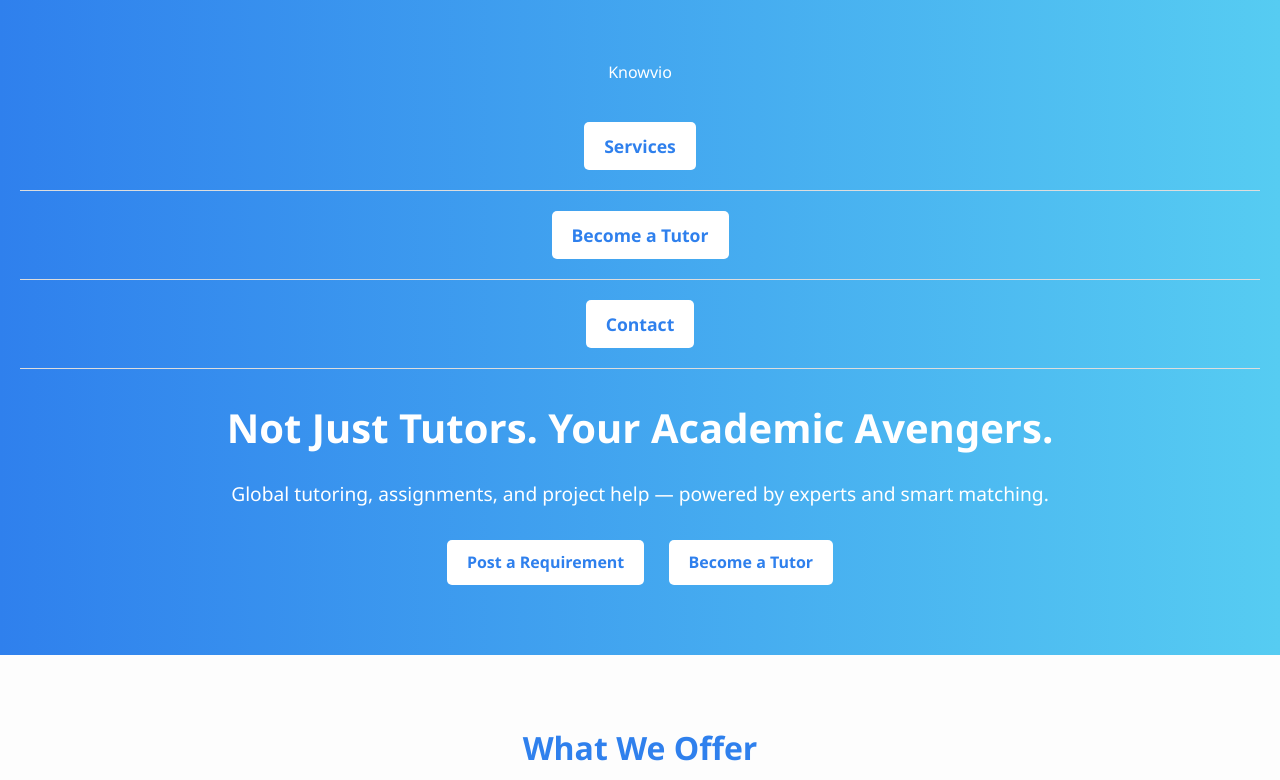
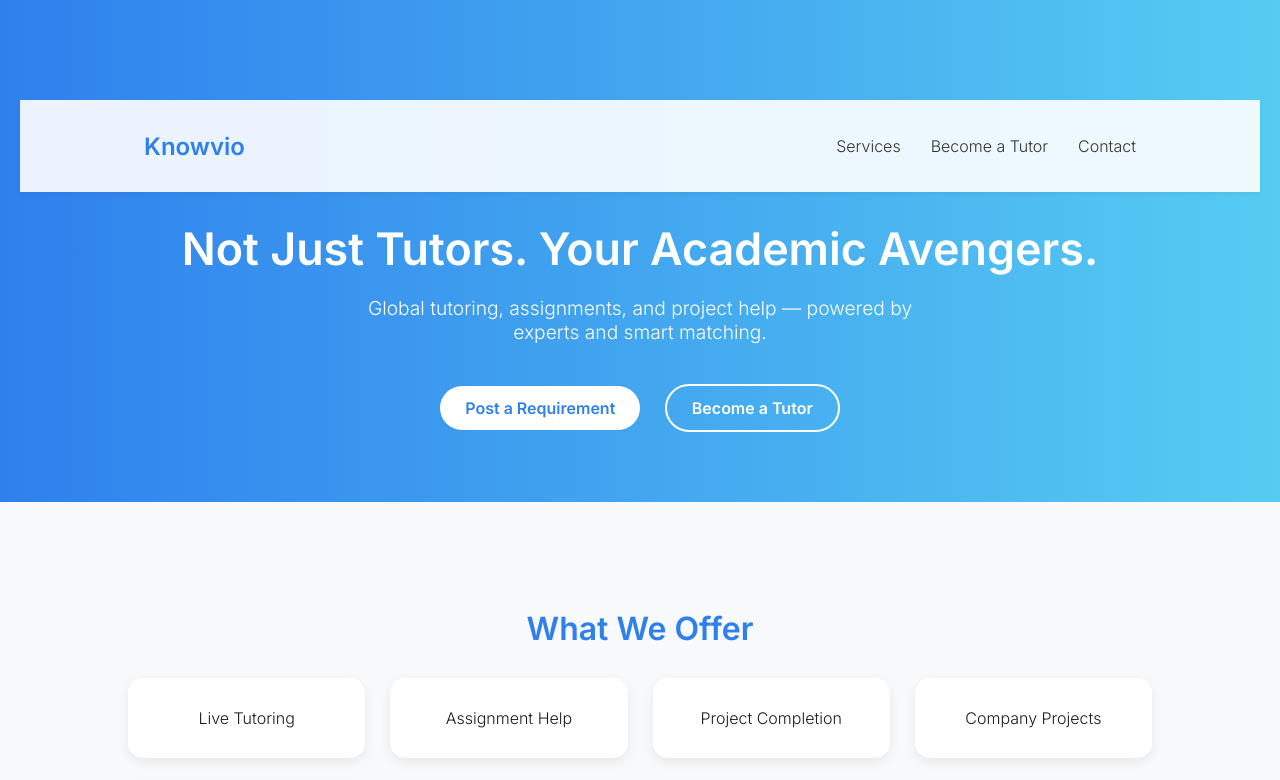
Before and after one commit to HARSHIT4179/knowvio-site, a plain HTML site: page index.html in a window 1280 px wide. Shown: the top 780 px of the page. Drawn offline with Linux system fonts and the light colour scheme.

Commit message:
Update style.css

```diff
--- a/style.css
+++ b/style.css
@@ -1,76 +1,160 @@
-/* style.css – Knowvio Website Styles */
-
+/* Global styles */
 body {
   margin: 0;
-  font-family: 'Segoe UI', sans-serif;
-  background: #fdfdfd;
-  color: #222;
-  line-height: 1.6;
+  font-family: 'Inter', sans-serif;
+  background: #f7f9fb;
+  color: #1c1c1c;
+  scroll-behavior: smooth;
 }
 
-header {
+/* Navigation */
+nav {
+  display: flex;
+  justify-content: space-between;
+  align-items: center;
+  padding: 20px 10%;
+  background: rgba(255, 255, 255, 0.9);
+  position: sticky;
+  top: 0;
+  z-index: 1000;
+  box-shadow: 0 2px 5px rgba(0,0,0,0.05);
+}
+
+.logo {
+  font-size: 1.5rem;
+  font-weight: 600;
+  color: #2f80ed;
+}
+
+.nav-links {
+  list-style: none;
+  display: flex;
+  gap: 30px;
+}
+
+.nav-links a {
+  text-decoration: none;
+  color: #333;
+  font-weight: 500;
+}
+
+.nav-links a:hover {
+  color: #2f80ed;
+}
+
+/* Hero */
+.hero {
   background: linear-gradient(to right, #2f80ed, #56ccf2);
   color: white;
   text-align: center;
-  padding: 60px 20px;
+  padding: 100px 20px 60px;
 }
 
-header h1 {
-  font-size: 2.5rem;
-  margin-bottom: 10px;
-}
-
-header p {
-  font-size: 1.2rem;
+.hero-text h1 {
+  font-size: 2.8rem;
   margin-bottom: 20px;
 }
 
-header a {
+.hero-text p {
+  font-size: 1.2rem;
+  margin-bottom: 30px;
+  max-width: 600px;
+  margin-left: auto;
+  margin-right: auto;
+}
+
+.cta {
   display: inline-block;
   margin: 10px;
-  padding: 10px 20px;
-  background: white;
+  padding: 12px 25px;
+  background: #ffffff;
   color: #2f80ed;
+  font-weight: 600;
   text-decoration: none;
-  font-weight: bold;
-  border-radius: 5px;
-  transition: background 0.3s, color 0.3s;
+  border-radius: 30px;
+  transition: all 0.3s ease-in-out;
 }
 
-header a:hover {
-  background: #e0e0e0;
-  color: #1a56d3;
+.cta:hover {
+  background: #e2e2e2;
 }
 
-section {
-  padding: 40px 20px;
-  max-width: 900px;
-  margin: auto;
+.cta.secondary {
+  background: transparent;
+  border: 2px solid #fff;
+  color: white;
+}
+
+.cta.secondary:hover {
+  background: rgba(255,255,255,0.1);
+}
+
+/* Sections */
+.section {
+  padding: 80px 10%;
   text-align: center;
 }
 
-section h2 {
+.section h2 {
   font-size: 2rem;
+  margin-bottom: 30px;
   color: #2f80ed;
-  margin-bottom: 20px;
 }
 
-ul {
-  list-style: none;
-  padding: 0;
+.cards {
+  display: grid;
+  grid-template-columns: repeat(auto-fit, minmax(200px, 1fr));
+  gap: 25px;
+  margin-top: 20px;
 }
 
-ul li {
-  padding: 10px 0;
-  font-size: 1.1rem;
-  border-bottom: 1px solid #ddd;
+.card {
+  background: white;
+  padding: 30px;
+  border-radius: 15px;
+  box-shadow: 0 4px 12px rgba(0,0,0,0.07);
+  font-weight: 500;
+  transition: transform 0.3s, box-shadow 0.3s;
 }
 
+.card:hover {
+  transform: translateY(-5px);
+  box-shadow: 0 8px 20px rgba(0,0,0,0.15);
+}
+
+/* Footer */
 footer {
   background: #2f80ed;
   color: white;
+  padding: 20px;
   text-align: center;
-  padding: 20px;
-  margin-top: 40px;
   font-size: 0.9rem;
 }
+
+/* Animations */
+.fade-in {
+  opacity: 0;
+  transform: translateY(20px);
+  transition: opacity 1s ease-out, transform 1s ease-out;
+}
+
+.fade-in.show {
+  opacity: 1;
+  transform: translateY(0);
+}
+
+/* Responsive */
+@media screen and (max-width: 768px) {
+  .hero-text h1 {
+    font-size: 2rem;
+  }
+
+  .nav-links {
+    flex-direction: column;
+    gap: 15px;
+  }
+
+  nav {
+    flex-direction: column;
+  }
+}
```
